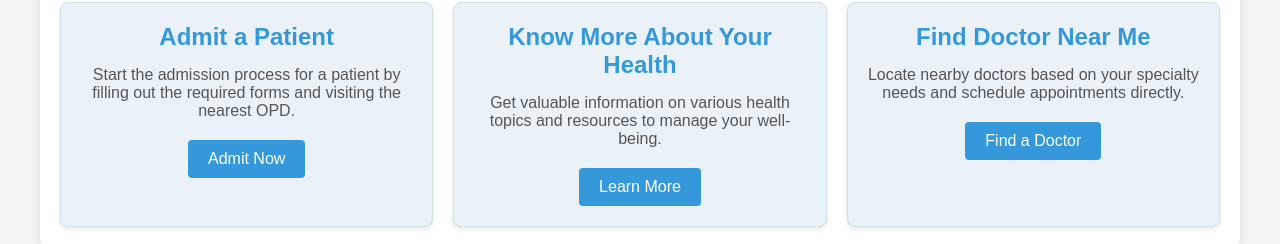
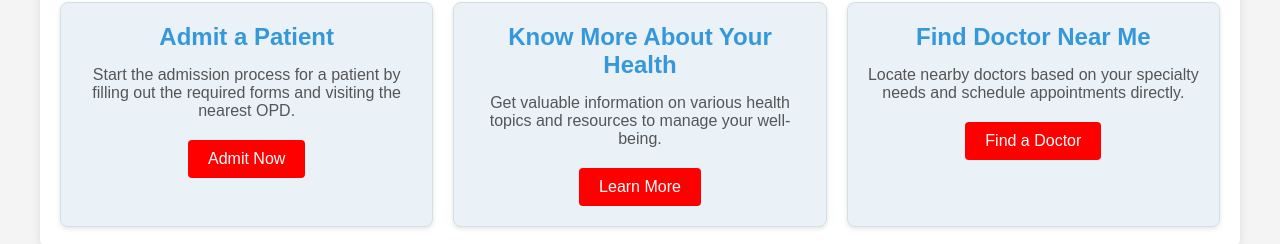
Before and after one commit to CyberHunter8857/SIH_2024, a plain HTML site: page index.html in a window 1280 px wide. Shown: the part 95-339 px from the top of the page. Drawn offline with Linux system fonts and the light colour scheme.

Commit message:
colour change

```diff
--- a/index.html
+++ b/index.html
@@ -75,7 +75,8 @@
 
         /* Button styling */
         .block button {
-            background-color: #3498db;
+            /* background-color: #3498db; */
+            background-color: #ff0000;
             color: #fff;
             border: none;
             border-radius: 4px;
```
